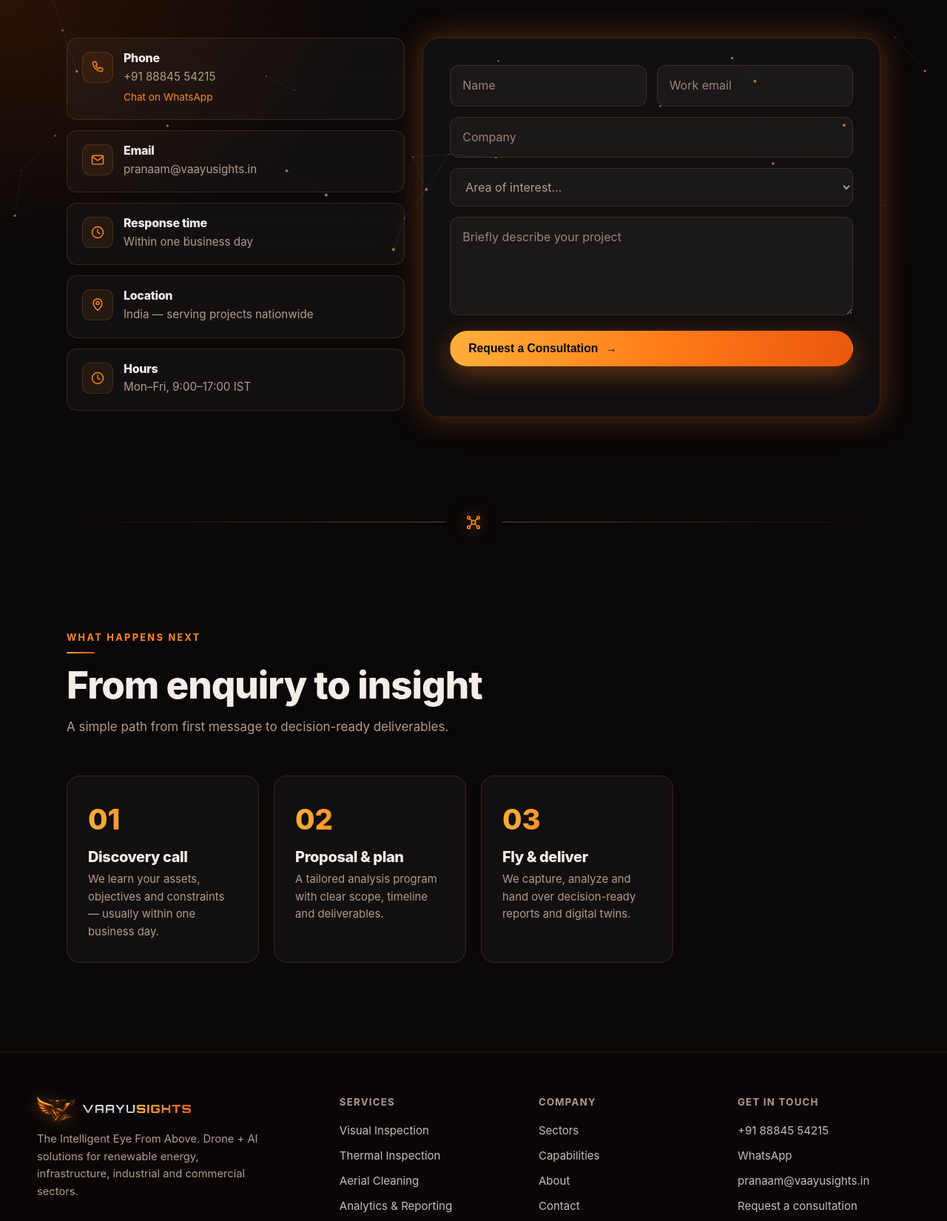
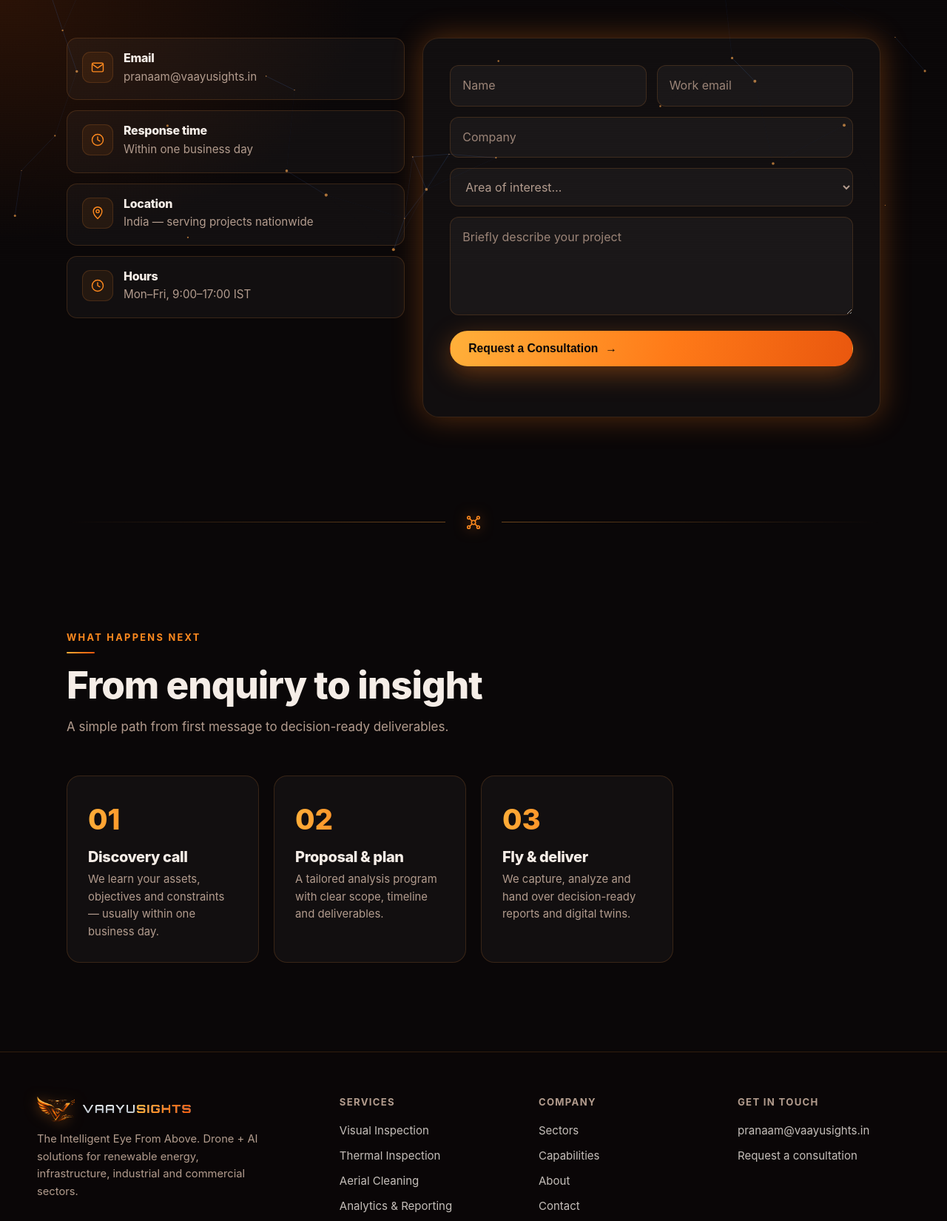
Before and after one commit to VaayuSights/website, a plain HTML site: page contact.html in a window 1280 px wide. Shown: the part 443-2093 px from the top of the page at 74% size. Drawn offline with Linux system fonts and the light colour scheme.

Commit message:
Remove the published phone number
Taken out at the owner's request: the footer on all six pages, the Phone
card on the contact page, the email signature, the capture spec sign-off
and the Live properties row in STATUS.md. The .info-sub rule in styles.css
went with it, since nothing used it any more.

Records the decision and its consequence in STATUS.md rather than leaving
a silent gap — Google will resume prompting for a number and the profile
strength will drop, and enquiries now have no route but email and the
contact form. Also notes the two places that must still be cleared by
hand: the Google Business Profile and the LinkedIn page.

Verified at 1440/1280/768/400/360 across all six pages — no overflow, no
console errors, no occurrence of the number anywhere in the repository.

Co-Authored-By: Claude Opus 5 <noreply@anthropic.com>
Claude-Session: https://claude.ai/code/session_01DtRAhReGtHA7G8abX3xXWj

```diff
--- a/contact.html
+++ b/contact.html
@@ -103,7 +103,6 @@
       <h2 class="sr-only">Contact details and enquiry form</h2>
       <div class="contact-grid">
         <div class="contact-info reveal">
-          <div class="info-card"><span class="info-ico"><svg class="ico" aria-hidden="true"><use href="#i-phone"/></svg></span><div><h3>Phone</h3><a href="tel:+918884554215">+91 88845 54215</a><a class="info-sub" href="https://wa.me/918884554215" target="_blank" rel="noopener">Chat on WhatsApp</a></div></div>
           <div class="info-card"><span class="info-ico"><svg class="ico" aria-hidden="true"><use href="#i-mail"/></svg></span><div><h3>Email</h3><a href="mailto:pranaam@vaayusights.in">pranaam@vaayusights.in</a></div></div>
           <div class="info-card"><span class="info-ico"><svg class="ico" aria-hidden="true"><use href="#i-clock"/></svg></span><div><h3>Response time</h3><span>Within one business day</span></div></div>
           <div class="info-card"><span class="info-ico"><svg class="ico" aria-hidden="true"><use href="#i-pin"/></svg></span><div><h3>Location</h3><span>India — serving projects nationwide</span></div></div>
@@ -179,8 +178,6 @@
         <a href="sectors.html">Sectors</a><a href="projects.html">Capabilities</a>
         <a href="about.html">About</a><a href="contact.html">Contact</a></div>
       <div class="footer-col"><h2>Get in touch</h2>
-        <a href="tel:+918884554215">+91 88845 54215</a>
-        <a href="https://wa.me/918884554215" target="_blank" rel="noopener">WhatsApp</a>
         <a href="mailto:pranaam@vaayusights.in">pranaam@vaayusights.in</a>
         <a href="contact.html">Request a consultation</a></div>
     </div>
--- a/styles.css
+++ b/styles.css
@@ -364,10 +364,6 @@ h1, h2, h3, h4 { line-height: 1.1; letter-spacing: -0.02em; font-weight: 800; }
 .info-card h3 { font-size: 1rem; margin-bottom: 3px; }
 .info-card a, .info-card span { color: var(--muted); font-size: .95rem; }
 .info-card a:hover { color: var(--cyan); }
-/* second line inside an info card — the WhatsApp link beneath the phone number.
-   block, so it drops below the tel: link instead of running on beside it. */
-.info-card .info-sub { display: block; margin-top: 5px; font-size: .85rem; color: var(--cyan); }
-.info-card .info-sub:hover { text-decoration: underline; }
 .form-card { padding: clamp(22px, 3.5vw, 36px); border-radius: 22px; background: rgba(255,255,255,.03); border: 1px solid var(--line); box-shadow: var(--glow); }
 .form-card .cta-form { max-width: none; margin: 0; }
 
```
Also changed, not shown: about.html (+0 -2 lines), assets/brand/email-signature.html (+4 -4 lines), index.html (+0 -2 lines), projects.html (+0 -2 lines), sectors.html (+0 -2 lines), services.html (+0 -2 lines), 2 other files.
